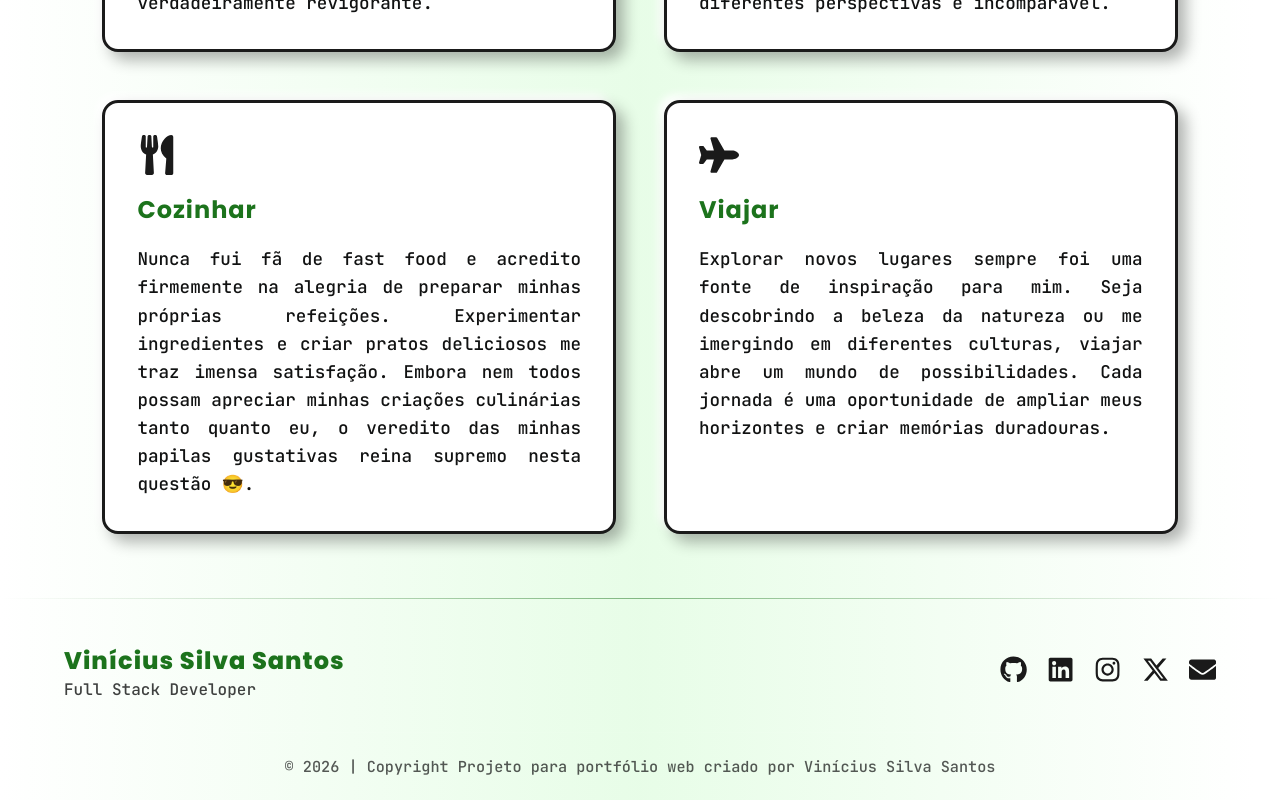
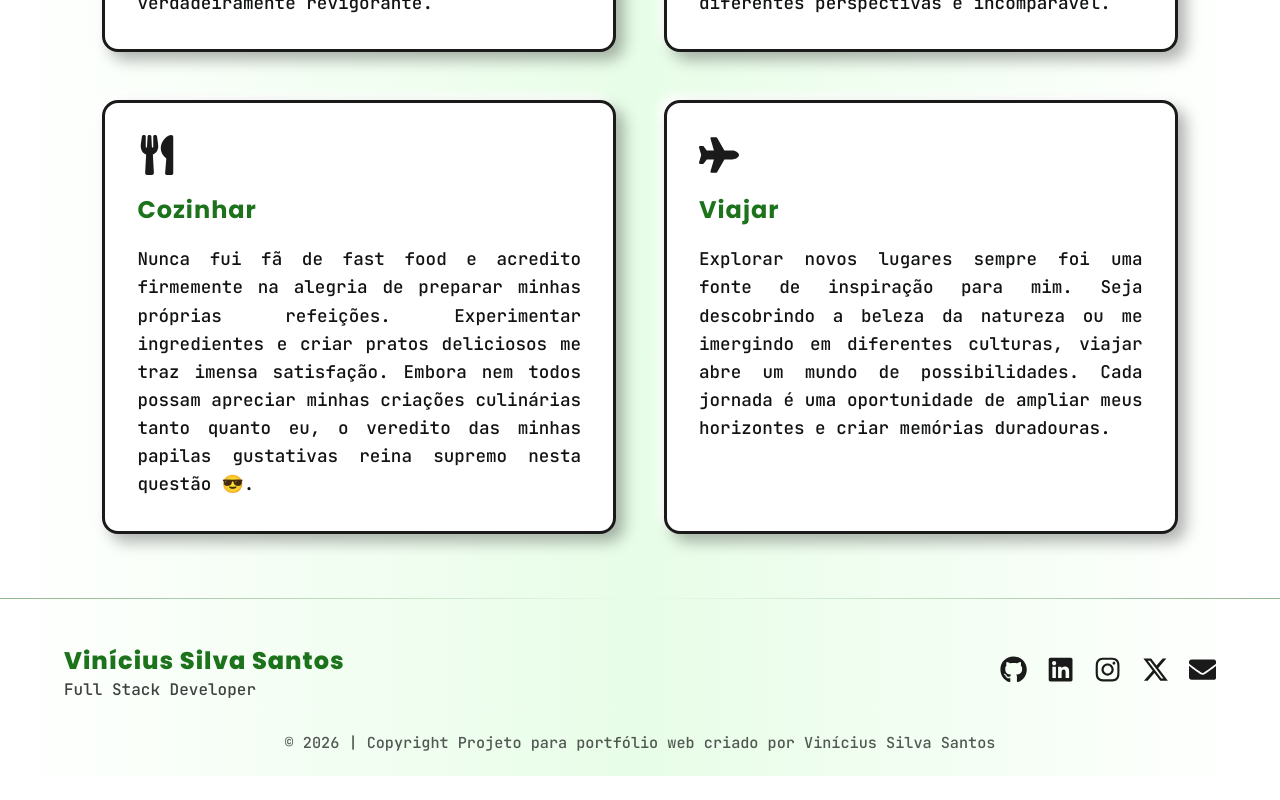
Before and after one commit to viniciussis/My_Portfolio, a React (Vite) app: page /about in a window 1280 px wide. Shown: the part 3708-4508 px from the top of the page. After the commit the page ends 4484 px from the top, so only its background shows below. Built offline with nearby package versions, Linux system fonts and the light colour scheme; no server answers.

Commit message:
fix(footer): correct social media href links based on contact page

```diff
--- a/src/components/Footer/Footer.scss
+++ b/src/components/Footer/Footer.scss
@@ -5,7 +5,6 @@
   flex-direction: column;
   align-items: center;
   padding: 2rem 5vw 1.5rem 5vw;
-  gap: 1.5rem;
   width: 100%;
   position: relative;
   margin-top: auto;
@@ -16,7 +15,7 @@
   }
 
   &__divider {
-    background: linear-gradient(90deg, transparent, var(--theme-primary), transparent);
+    background: linear-gradient(90deg, var(--theme-primary), transparent, var(--theme-primary));
     height: 1px;
     width: 100%;
     opacity: 0.5;
--- a/src/components/Footer/index.tsx
+++ b/src/components/Footer/index.tsx
@@ -33,16 +33,16 @@ const Footer = () => {
             <a href="https://github.com/viniciussis" target="_blank" rel="noreferrer" aria-label="GitHub">
               <FaGithub className="footer__icon" />
             </a>
-            <a href="https://linkedin.com/in/viniciussilva-ba" target="_blank" rel="noreferrer" aria-label="LinkedIn">
+            <a href="https://www.linkedin.com/in/viniciussis/" target="_blank" rel="noreferrer" aria-label="LinkedIn">
               <FaLinkedin className="footer__icon" />
             </a>
-            <a href="https://instagram.com/o_viniciussilva" target="_blank" rel="noreferrer" aria-label="Instagram">
+            <a href="https://www.instagram.com/_devinicius/" target="_blank" rel="noreferrer" aria-label="Instagram">
               <FaInstagram className="footer__icon" />
             </a>
-            <a href="https://x.com/ovini_silva" target="_blank" rel="noreferrer" aria-label="X (Twitter)">
+            <a href="https://twitter.com/_devinicius" target="_blank" rel="noreferrer" aria-label="X (Twitter)">
               <FaXTwitter className="footer__icon" />
             </a>
-            <a href="mailto:contato.viniciussilva.ba@gmail.com" aria-label="Email">
+            <a href="mailto:vinicius01012@gmail.com" aria-label="Email">
               <FaEnvelope className="footer__icon" />
             </a>
           </div>
```
